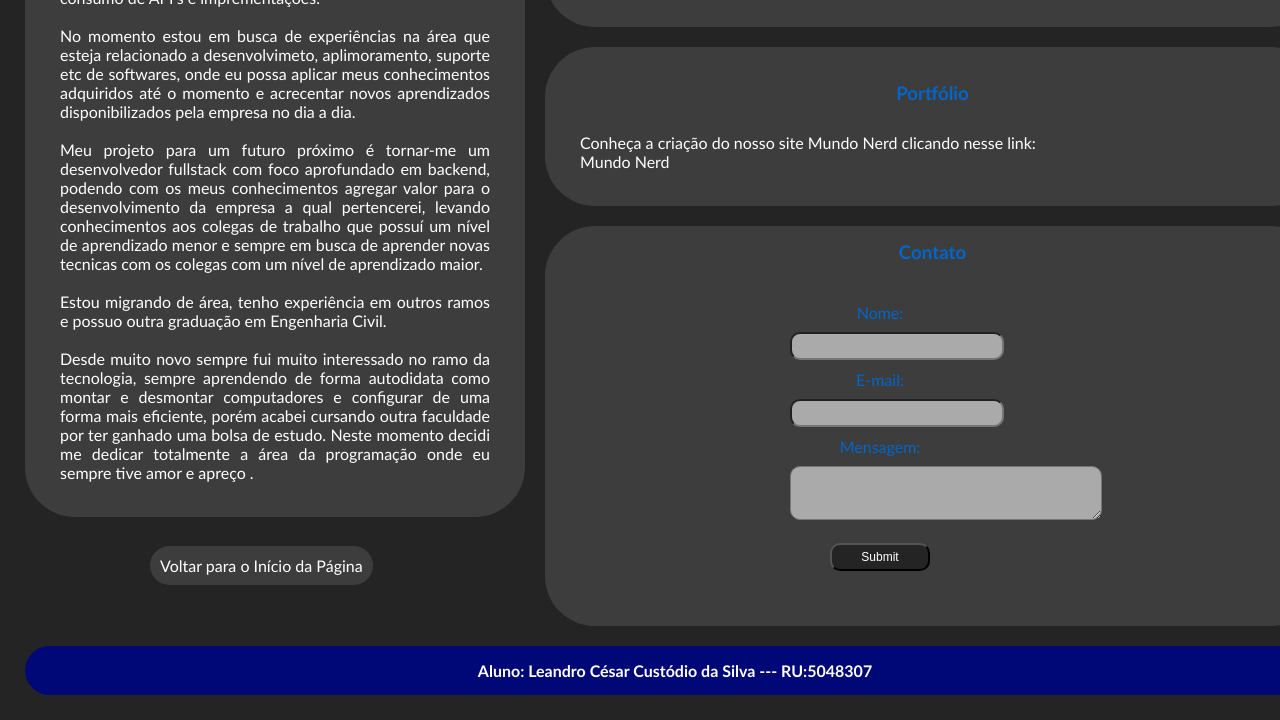
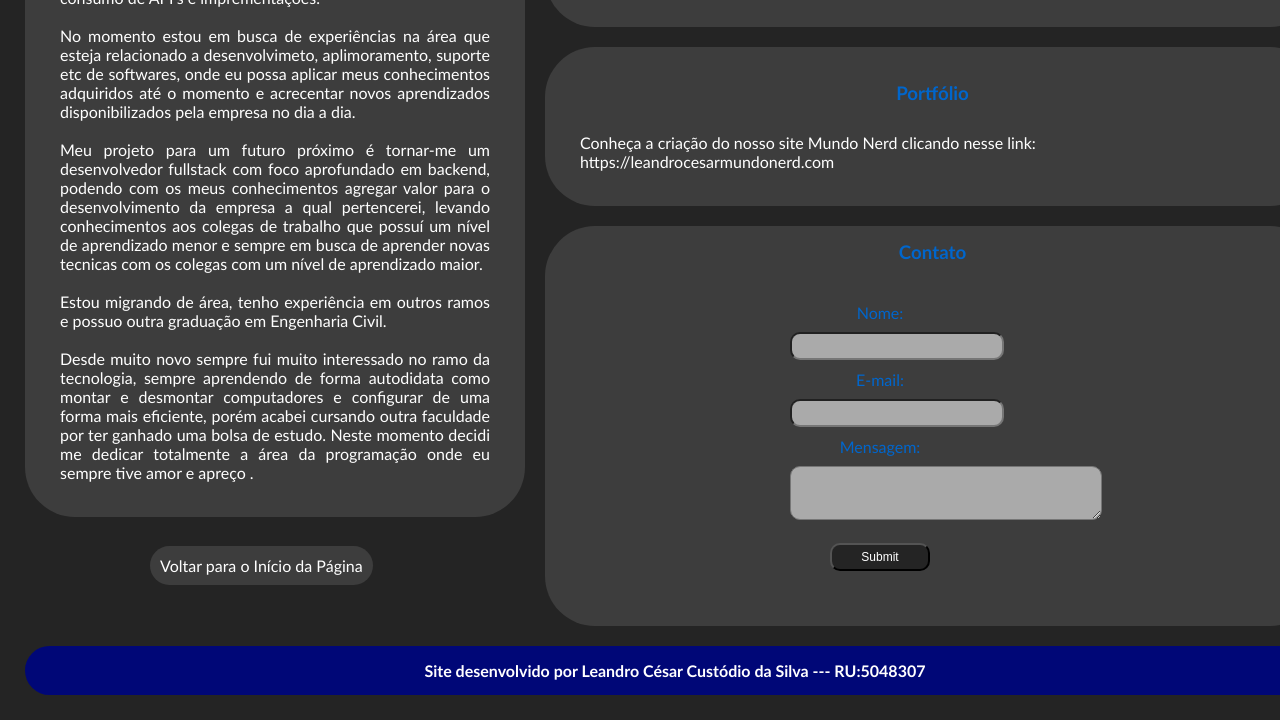
Before and after one commit to DevLeCesar/PortfolioWeb, a plain HTML site: page index.html in a window 1280 px wide. Shown: the part 763-1483 px from the top of the page. Drawn offline with Linux system fonts and the light colour scheme.

Commit message:
Add files via upload

```diff
--- a/index.html
+++ b/index.html
@@ -107,7 +107,7 @@
 
                     <p>
                      Conheça a criação do nosso site Mundo Nerd clicando nesse link:<br>
-                    <a href="leandrocustodio-mundonerd.infinityfreeapp.com"> Mundo Nerd </a>
+                    <a href="https://leandrocesarmundonerd.wuaze.com/?i=3">https://leandrocesarmundonerd.com</a>
                     </p>
 
                 </div>
@@ -140,7 +140,7 @@
 
         <!-- RODAPÉ -->
         <div id="footer">
-            Aluno: Leandro César Custódio da Silva --- RU:5048307
+            Site desenvolvido por Leandro César Custódio da Silva --- RU:5048307
 
         </div>
 
```
